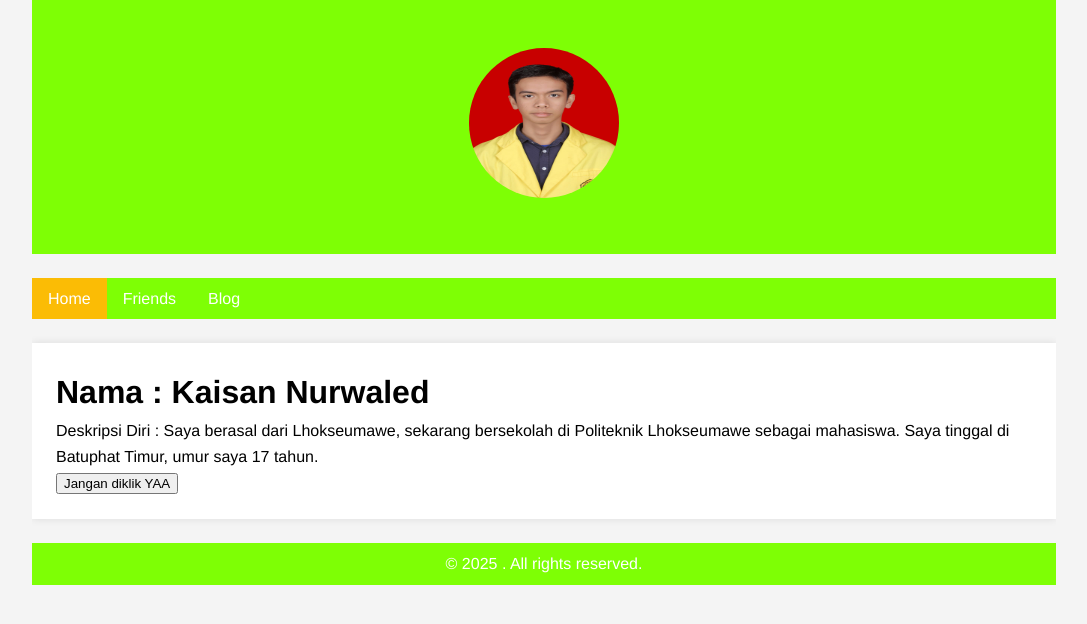
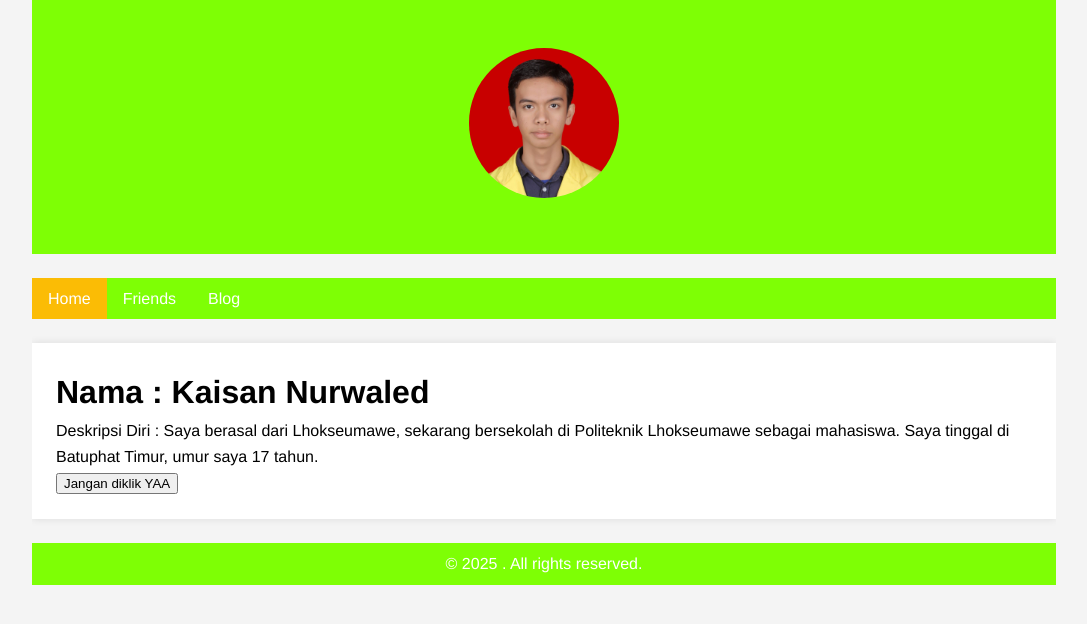
Before and after one commit to kaisan969/kaisan969.github.io, a Jekyll site: the page built from index.html, in a window 1280 px wide. Shown: the top 624 px of the page, without its empty margins (96-1183 px from the left). Built offline with Jekyll 4.4.1, drawn with Linux system fonts in a browser that asks for light colours.

Commit message:
gnti foto

```diff
--- a/_layouts/default.html
+++ b/_layouts/default.html
@@ -21,7 +21,7 @@
 <body>
     <div class="container">
         <header>
-            <img src="{{ site.baseurl }}/assets/images/lala.jpeg " alt="Profile Picture"
+            <img src="{{ site.baseurl }}/assets/images/kaka.jpeg " alt="Profile Picture"
 class="profile-picture">
         <h1>{{ site.title }}</h1>
         <p>{{ site.description }}</p>
```
Also changed, not shown: assets/images/kaka.jpeg (added).
